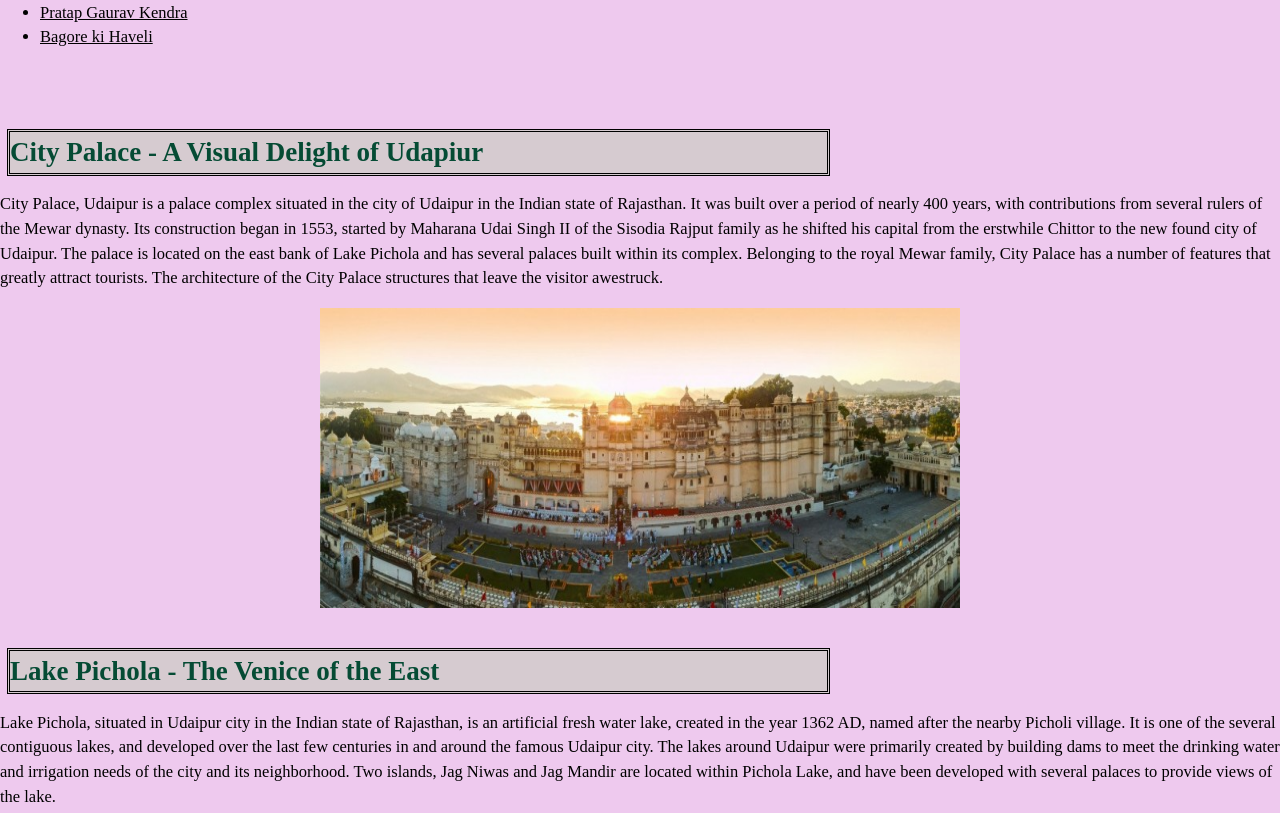
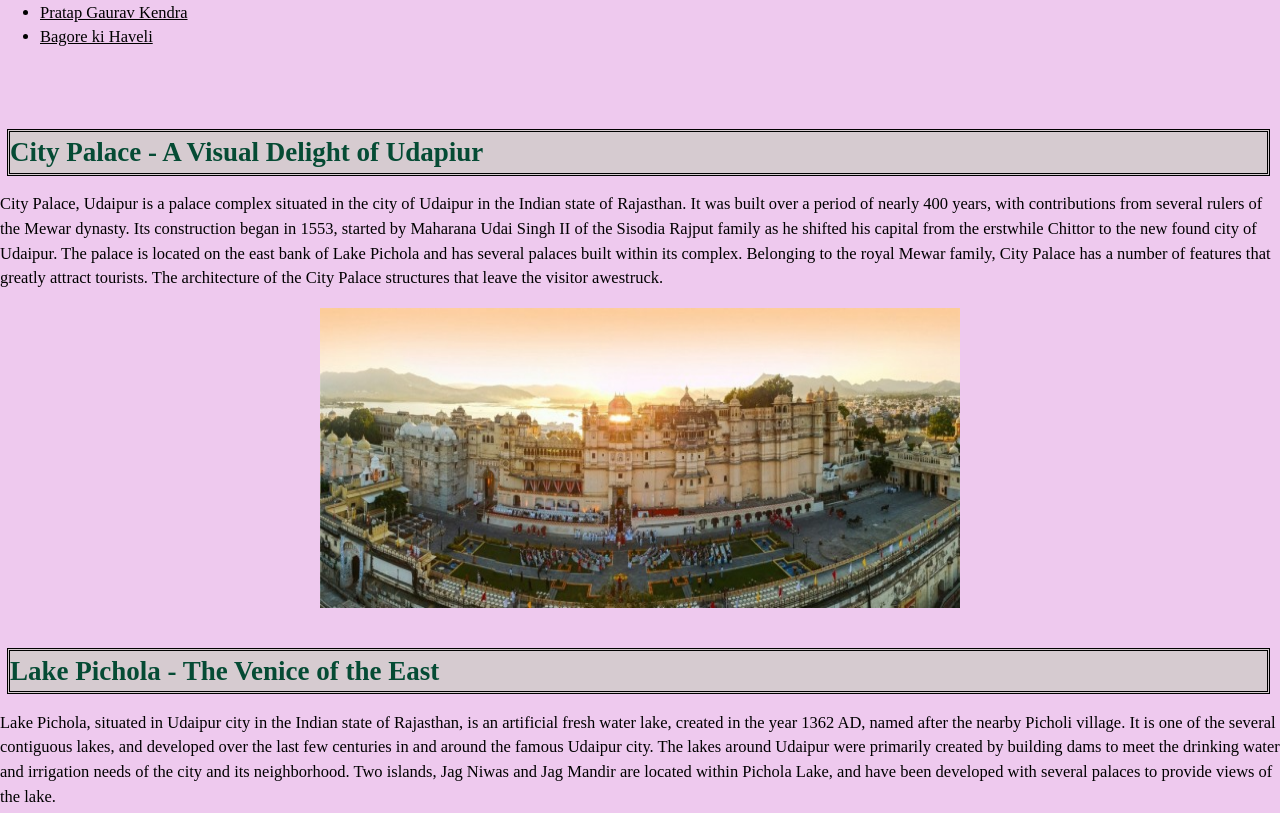
Before and after one commit to nandani2611/udaipur.github.io, a plain HTML site: page index.html in a window 1280 px wide. Shown: the part 972-1785 px from the top of the page. Drawn offline with nearby package versions, Linux system fonts and the light colour scheme.

Commit message:
style changed

```diff
--- a/styles.css
+++ b/styles.css
@@ -11,10 +11,8 @@
     width: 50%;
   }
 .mySlides {
-  display:none; }
-
-
-
+  display:none;
+}
 .bckgrnd {
   background-color: #eec9ee;
   }
@@ -49,6 +47,6 @@
   border-color: black;
   border-style: double;
   margin-left: 7px;
-  margin-right: 450px;
+  margin-right: 10px;
   background-color: rgba(155, 206, 135, 0.295);
 }
```
